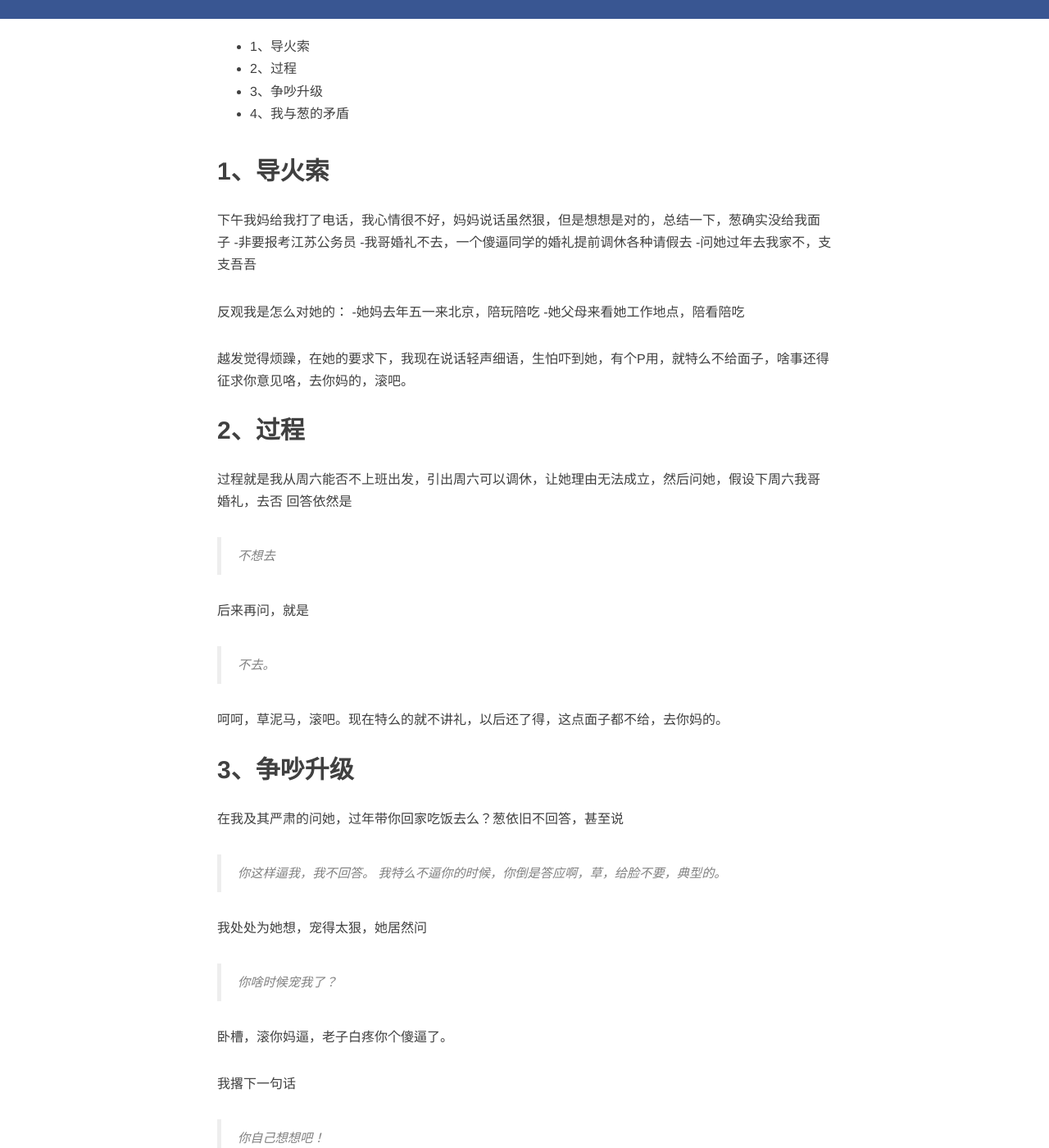
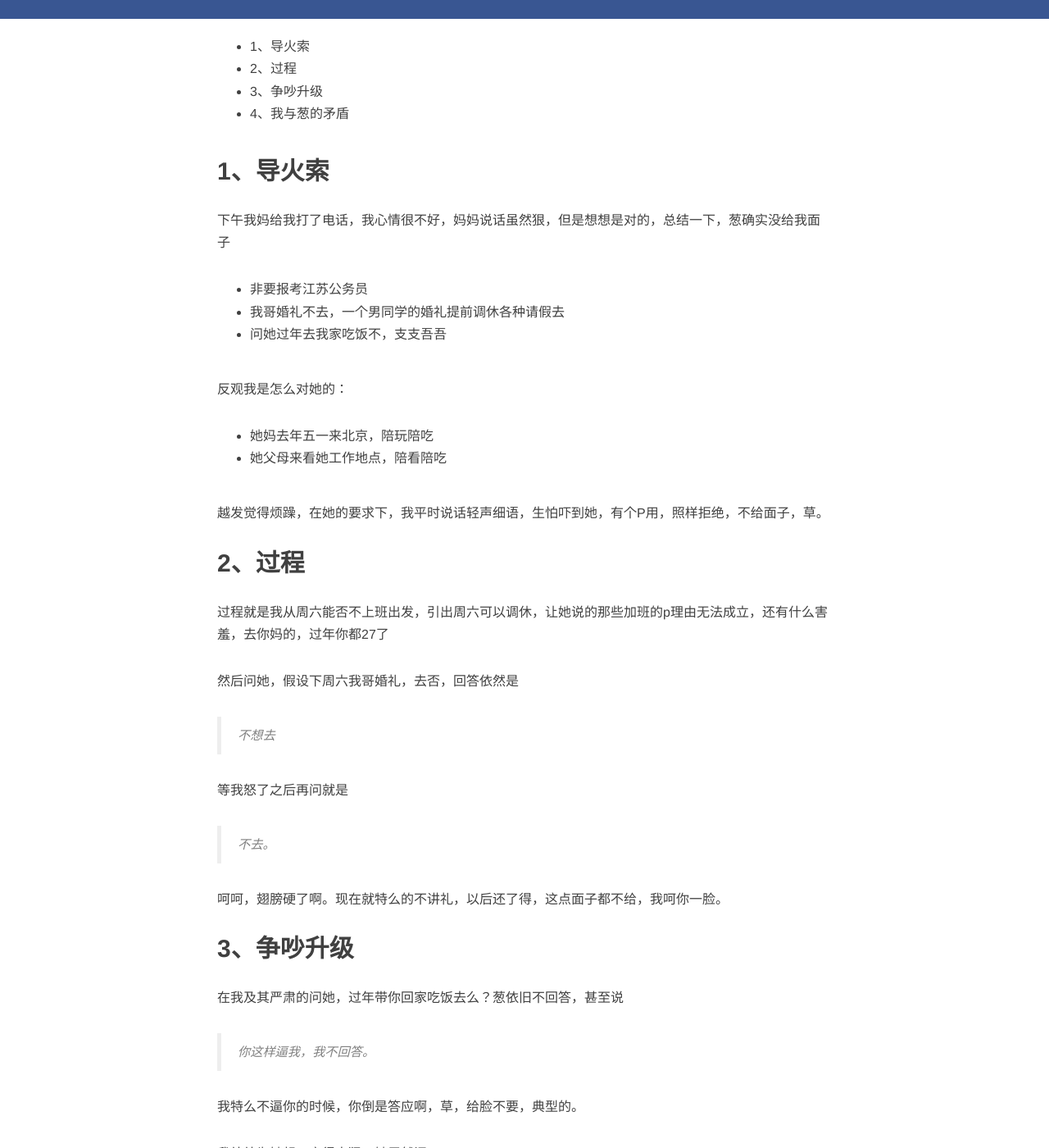
Before and after one commit to xofi/xofi.github.io, a Jekyll site: the page built from _posts/2015-11-20-conflict.md, in a window 1280 px wide and 1400 px high, scrolled down 411 px. Shown: the whole window at 82% size. Built offline with Jekyll 4.4.1, drawn with Linux system fonts in a browser that asks for light colours; nearby versions of some CDN libraries; comment, search, counter and statistics services are not loaded; some of the changed text lies outside the part shown.

Commit message:
modify log

```diff
--- a/_posts/2015-11-20-conflict.md
+++ b/_posts/2015-11-20-conflict.md
@@ -18,54 +18,56 @@
 ##1、导火索
 
 下午我妈给我打了电话，我心情很不好，妈妈说话虽然狠，但是想想是对的，总结一下，葱确实没给我面子
--非要报考江苏公务员
--我哥婚礼不去，一个傻逼同学的婚礼提前调休各种请假去
--问她过年去我家不，支支吾吾
+- 非要报考江苏公务员
+- 我哥婚礼不去，一个男同学的婚礼提前调休各种请假去
+- 问她过年去我家吃饭不，支支吾吾
 
 反观我是怎么对她的：
--她妈去年五一来北京，陪玩陪吃
--她父母来看她工作地点，陪看陪吃
+- 她妈去年五一来北京，陪玩陪吃
+- 她父母来看她工作地点，陪看陪吃
 
-越发觉得烦躁，在她的要求下，我现在说话轻声细语，生怕吓到她，有个P用，就特么不给面子，啥事还得征求你意见咯，去你妈的，滚吧。
+越发觉得烦躁，在她的要求下，我平时说话轻声细语，生怕吓到她，有个P用，照样拒绝，不给面子，草。
 
 ##2、过程
 
-过程就是我从周六能否不上班出发，引出周六可以调休，让她理由无法成立，然后问她，假设下周六我哥婚礼，去否
-回答依然是
+过程就是我从周六能否不上班出发，引出周六可以调休，让她说的那些加班的p理由无法成立，还有什么害羞，去你妈的，过年你都27了
 
->不想去
+然后问她，假设下周六我哥婚礼，去否，回答依然是
 
-后来再问，就是
+> 不想去
 
->不去。
+等我怒了之后再问就是
 
-呵呵，草泥马，滚吧。现在特么的就不讲礼，以后还了得，这点面子都不给，去你妈的。
+> 不去。
+
+呵呵，翅膀硬了啊。现在就特么的不讲礼，以后还了得，这点面子都不给，我呵你一脸。
 
 ##3、争吵升级
 
 在我及其严肃的问她，过年带你回家吃饭去么？葱依旧不回答，甚至说
->你这样逼我，我不回答。
+
+> 你这样逼我，我不回答。
+
 我特么不逼你的时候，你倒是答应啊，草，给脸不要，典型的。
 
 我处处为她想，宠得太狠，她居然问
->你啥时候宠我了？
+
+> 你啥时候宠我了？
 
 卧槽，滚你妈逼，老子白疼你个傻逼了。
 
 我撂下一句话
->你自己想想吧！
+
+> 你自己想想吧！
 
 
 ## 4、我与葱的矛盾
 
--个性
-两人都极其倔强，心中早就想好了答案，问别人只是为了印证自己的看法，获取对方的支持
--冷战
-处理方法，我是事后就想和好，葱是绝对不先开口，开冷战，不说话，扭头就走
-
+- 个性
+两人都极其倔强，心中早就想好了答案，问别人只是为了印证自己的看法，获取对方的支持。但我是脾气发完就想和好，葱是绝对不先开口，开冷战，不说话，扭头就走
 
 ## 5、处理方法
-这次绝对不道歉，妈的，又不是我的错
+这次绝对不道歉，妈的，又不是我的错，草。
 
 
 —End—
```
